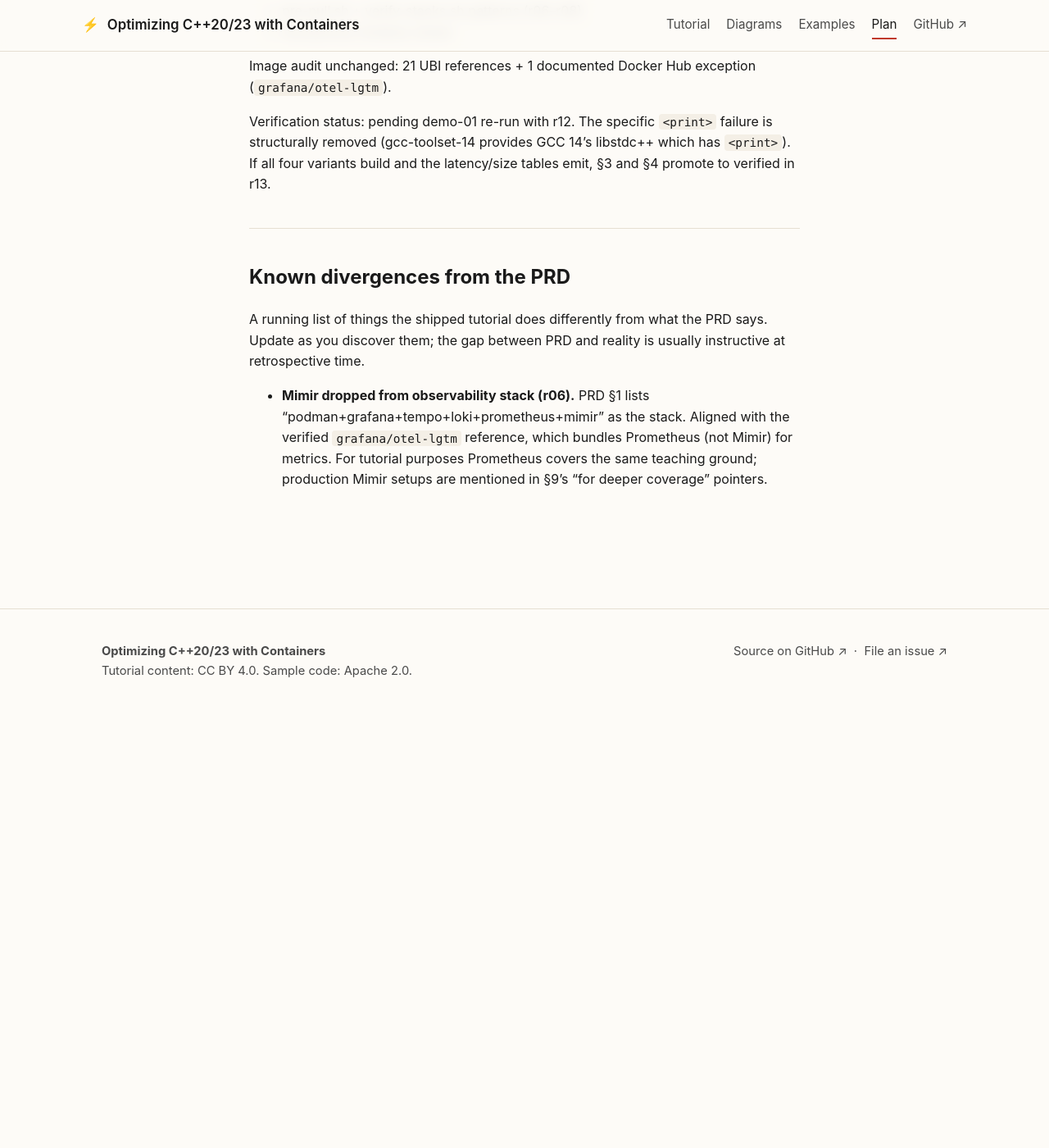
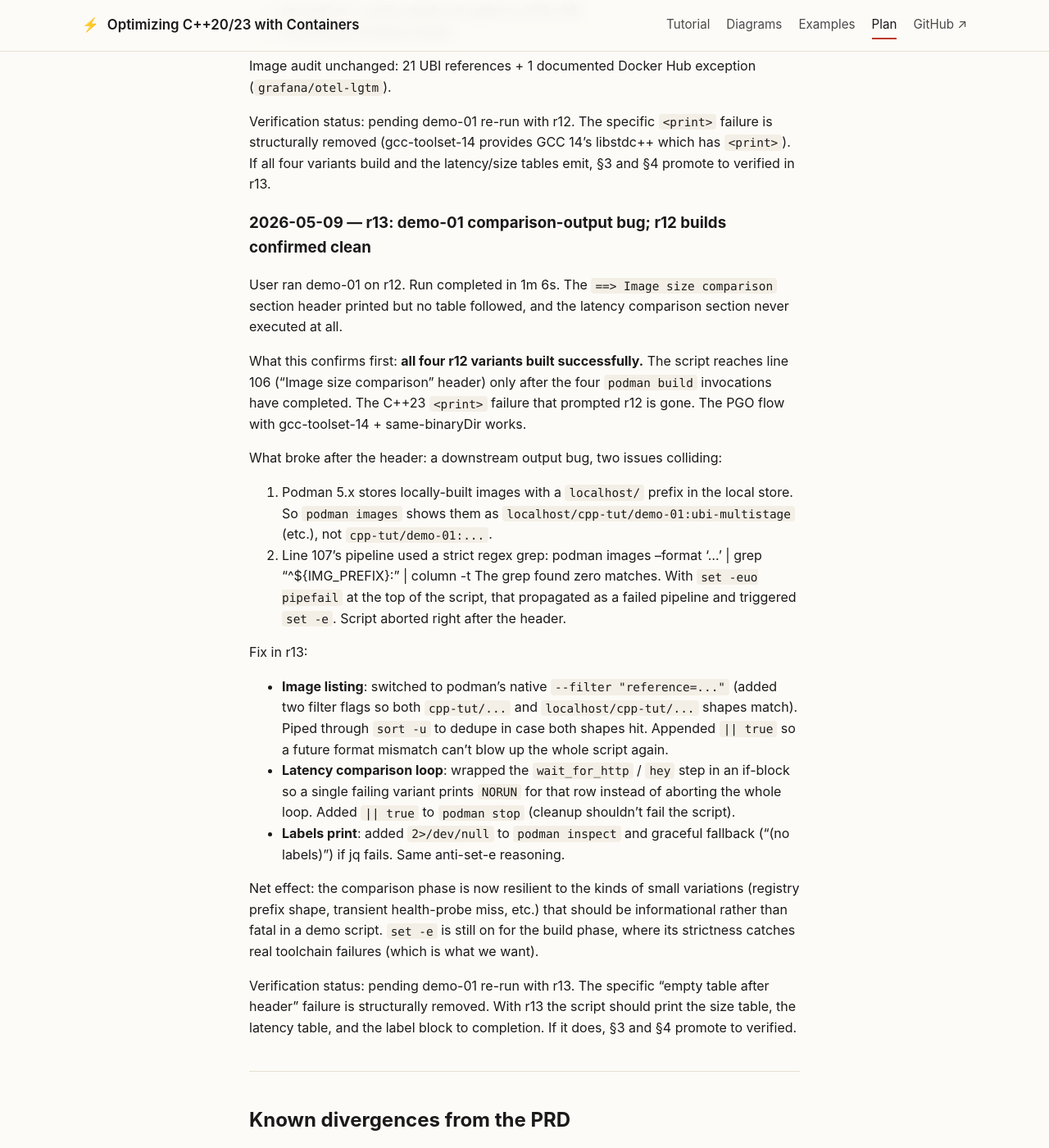
Before and after one commit to patterncatalyst/cpp-container-optimization-tutorial, a Jekyll site: the page built from _plans/reconciliation-plan.md, in a window 1280 px wide and 1400 px high, scrolled down 18533 px. Shown: the whole window at 82% size. Built offline with Jekyll 4.4.1, drawn with Linux system fonts in a browser that asks for light colours; before the commit the page ends 19411 px from its top, so only the background shows below that.

Commit message:
fix(demo-01): comparison phase resilient to set -e; podman 5.x prefix

```diff
--- a/_plans/reconciliation-plan.md
+++ b/_plans/reconciliation-plan.md
@@ -771,6 +771,60 @@ GCC 14's libstdc++ which has `<print>`). If all four variants build
 and the latency/size tables emit, §3 and §4 promote to verified
 in r13.
 
+### 2026-05-09 — r13: demo-01 comparison-output bug; r12 builds confirmed clean
+
+User ran demo-01 on r12. Run completed in 1m 6s. The
+`==> Image size comparison` section header printed but no table
+followed, and the latency comparison section never executed at all.
+
+What this confirms first: **all four r12 variants built successfully.**
+The script reaches line 106 ("Image size comparison" header) only
+after the four `podman build` invocations have completed. The C++23
+`<print>` failure that prompted r12 is gone. The PGO flow with
+gcc-toolset-14 + same-binaryDir works.
+
+What broke after the header: a downstream output bug, two issues
+colliding:
+
+1. Podman 5.x stores locally-built images with a `localhost/` prefix
+   in the local store. So `podman images` shows them as
+   `localhost/cpp-tut/demo-01:ubi-multistage` (etc.), not
+   `cpp-tut/demo-01:...`.
+2. Line 107's pipeline used a strict regex grep:
+       podman images --format '...' | grep "^${IMG_PREFIX}:" | column -t
+   The grep found zero matches. With `set -euo pipefail` at the top
+   of the script, that propagated as a failed pipeline and triggered
+   `set -e`. Script aborted right after the header.
+
+Fix in r13:
+
+- **Image listing**: switched to podman's native `--filter
+  "reference=..."` (added two filter flags so both `cpp-tut/...`
+  and `localhost/cpp-tut/...` shapes match). Piped through
+  `sort -u` to dedupe in case both shapes hit. Appended `|| true`
+  so a future format mismatch can't blow up the whole script
+  again.
+- **Latency comparison loop**: wrapped the `wait_for_http` /
+  `hey` step in an if-block so a single failing variant prints
+  `NORUN` for that row instead of aborting the whole loop. Added
+  `|| true` to `podman stop` (cleanup shouldn't fail the script).
+- **Labels print**: added `2>/dev/null` to `podman inspect` and
+  graceful fallback ("(no labels)") if jq fails. Same anti-set-e
+  reasoning.
+
+Net effect: the comparison phase is now resilient to the kinds
+of small variations (registry prefix shape, transient health-probe
+miss, etc.) that should be informational rather than fatal in a
+demo script. `set -e` is still on for the build phase, where its
+strictness catches real toolchain failures (which is what we want).
+
+Verification status: pending demo-01 re-run with r13. The specific
+"empty table after header" failure is structurally removed. With
+r13 the script should print the size table, the latency table,
+and the label block to completion. If it does, §3 and §4 promote
+to verified.
+
+
 ---
 
 ## Known divergences from the PRD
```
Also changed, not shown: 1 other file.
